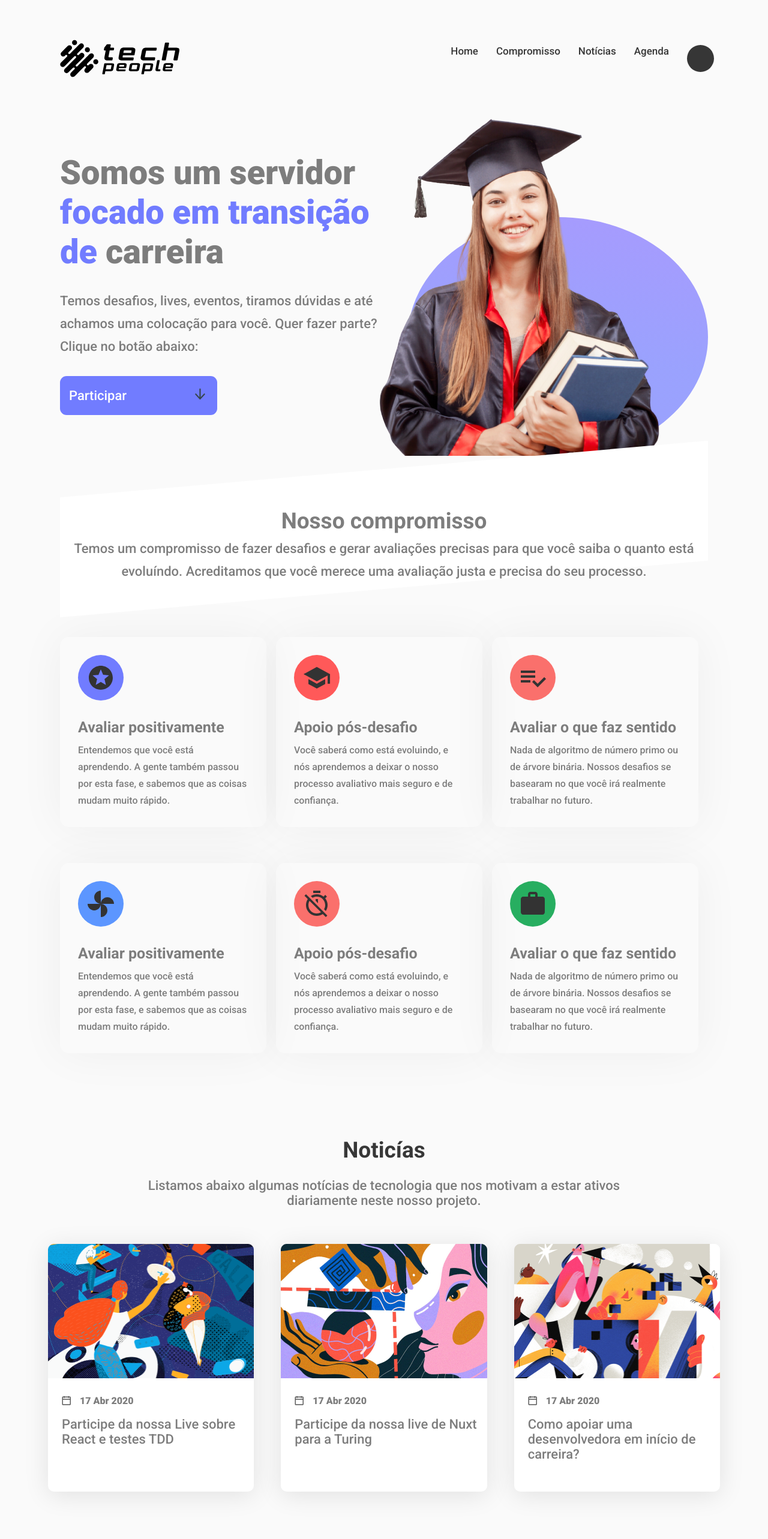
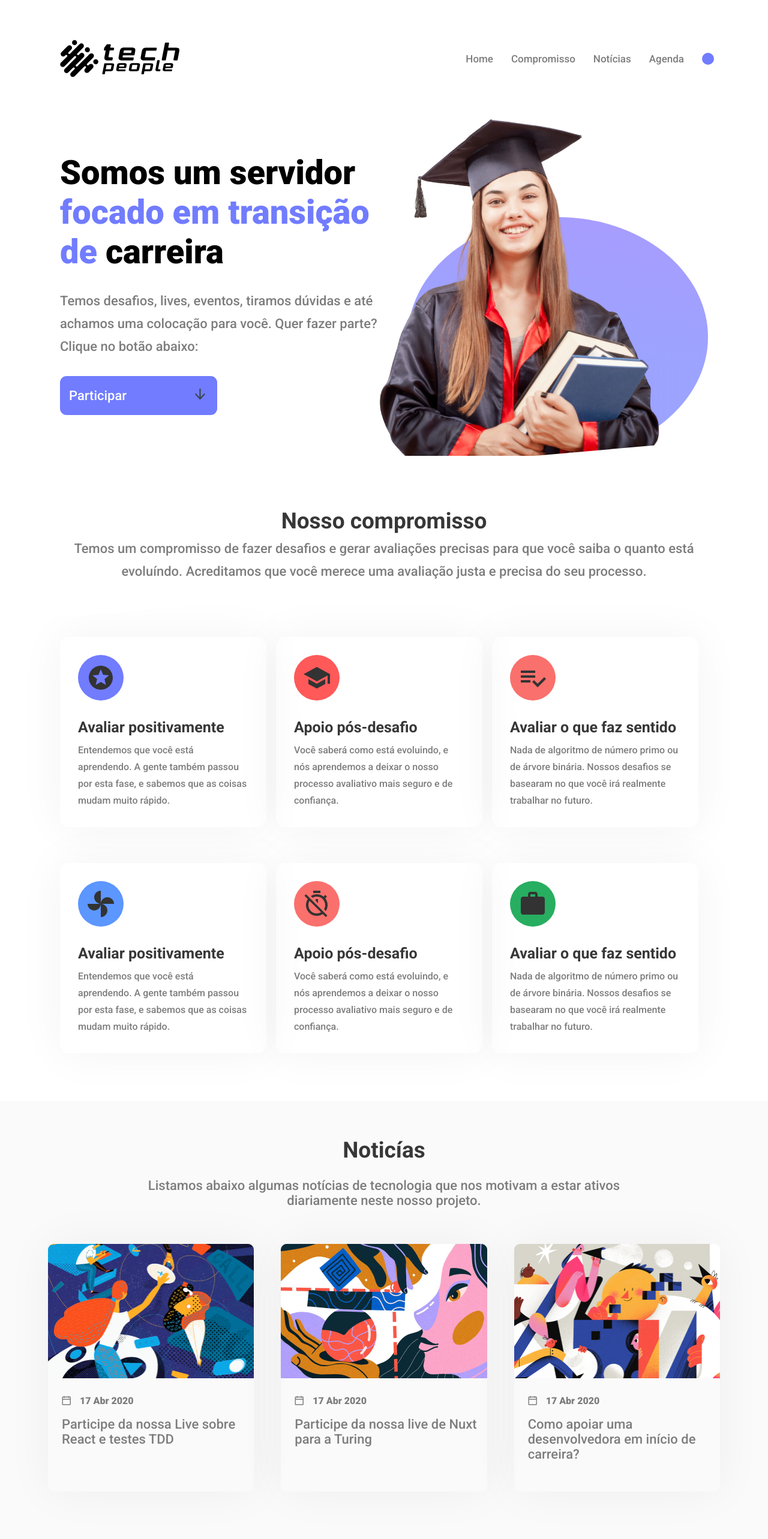
Before and after one commit to alexmuniz96/Tech-People, a React (Create React App) app: page / in a window 1280 px wide. Shown: the top 2566 px of the page at 60% size. Built offline with nearby package versions, Linux system fonts and the light colour scheme; what miragejs would draw is missing.

Commit message:
feat: config colors variables

```diff
--- a/src/components/DarkMode/index.js
+++ b/src/components/DarkMode/index.js
@@ -21,12 +21,12 @@ export default function DarkMode() {
     if (theme === darkTheme) {
       body.classList.replace(darkTheme, lightTheme)
       e.target.classList.remove(clickedClass)
-      localStorage.setItem('thme', 'light')
+      localStorage.setItem('theme', 'light')
       theme = lightTheme
     } else {
       body.classList.replace(lightTheme, darkTheme)
       e.target.classList.add(clickedClass)
-      localStorage.setItem('thme', 'dark')
+      localStorage.setItem('theme', 'dark')
       theme = darkTheme
     }
   }
--- a/src/components/DarkMode/styles.scss
+++ b/src/components/DarkMode/styles.scss
@@ -1,9 +1,10 @@
 #darkMode {
-  background: red;
-  background-size: 30px 30px;
-  width: 45px;
-  height: 45px;
-  filter: grayscale(100%);
+  display: flex;
+  align-self: center;
+  justify-content: center;
+  background: var(--purple);
+  width: 20px;
+  height: 20px;
   border: none;
   border-radius: 50%;
   transition: background-color 0.3s ease-in-out, filter 0.3s ease-in-out;
@@ -12,11 +13,11 @@
 #darkMode:hover,
 #darkMode:focus {
   filter: none;
-  background-color: rgb(226, 141, 141);
+  background-color: var(--grey);
   cursor: pointer;
 }
 
 #darkMode.clicked {
   filter: none !important;
-  background-color: black;
+  background-color: var(--white);
 }
--- a/src/components/Form/styles.module.scss
+++ b/src/components/Form/styles.module.scss
@@ -8,13 +8,11 @@
 
     h2 {
       font-size: 3.7rem;
-      color: var(--black);
     }
 
     p {
       font-size: 1.8rem;
       margin-top: 14px;
-      color: var(--grey);
       opacity: 0.7;
     }
   }
--- a/src/components/Header/index.js
+++ b/src/components/Header/index.js
@@ -29,7 +29,7 @@ export default function Header() {
     >
       <div>
         <div className='logoContainer'>
-          <Logo className='logo' fill={headerChange ? 'white' : 'black'} />
+          <Logo className='logo' fill={'white'} />
 
           <button className={isNavVisible ? 'active' : ''} onClick={handleNav}>
             <span className='hamburguer'> </span>
@@ -42,7 +42,7 @@ export default function Header() {
             <li><a href="#features">Compromisso</a> </li>
             <li><a href="#news">Notícias</a></li>
             <li><a href="#schedule">Agenda</a></li>
-            <DarkMode />
+            <li> <DarkMode /></li>
           </ul>
         </nav>
 
--- a/src/components/Header/styles.scss
+++ b/src/components/Header/styles.scss
@@ -16,6 +16,10 @@ header {
 
       .logo {
         width: 200px;
+
+        & path {
+          fill: var(--logo-color);
+        }
       }
 
       button {
@@ -31,7 +35,6 @@ header {
 
         a {
           font-size: 1.7rem;
-          color: var(--black);
           padding: 20px 0;
 
           &:hover {
--- a/src/components/News/index.js
+++ b/src/components/News/index.js
@@ -19,7 +19,7 @@ export default function News() {
         <div className={styles.cardNews}>
           <a href='https://dev.to/' target='blank'>
             <img src={newsOne} alt='news 1' />
-            <time> <Calendar /> 17 Abr 2020</time>
+            <time> <Calendar className={styles.calendar} /> 17 Abr 2020</time>
             <p>Participe da nossa Live sobre React e testes TDD</p>
           </a>
         </div>
@@ -27,7 +27,7 @@ export default function News() {
         <div className={styles.cardNews}>
           <a href='https://dev.to/' target='blank'>
             <img src={newsTwo} alt='news 2' />
-            <time> <Calendar /> 17 Abr 2020</time>
+            <time> <Calendar className={styles.calendar} /> 17 Abr 2020</time>
             <p>Participe da nossa live de Nuxt para a Turing</p>
           </a>
         </div>
@@ -35,7 +35,7 @@ export default function News() {
         <div className={styles.cardNews}>
           <a href='https://dev.to/' target='blank'>
             <img src={newsThree} alt='news 3' />
-            <time> <Calendar /> 17 Abr 2020</time>
+            <time> <Calendar className={styles.calendar} /> 17 Abr 2020</time>
             <p>Como apoiar uma desenvolvedora em início de carreira?</p>
           </a>
         </div>
--- a/src/components/News/styles.module.scss
+++ b/src/components/News/styles.module.scss
@@ -9,12 +9,10 @@ div.newsContainer {
 
     h2 {
       font-size: 3.7rem;
-      color: var(--black);
     }
 
     p {
       font-size: 2.2rem;
-      color: var(--grey);
       margin-top: 2.5rem;
       margin-inline: auto;
       max-width: 800px;
@@ -28,12 +26,11 @@ div.newsContainer {
 
 
     div.cardNews {
-      background: #fff;
       border-radius: 10px;
-      box-shadow: 0px 6px 42px rgba(0, 0, 0, 0.103884);
+      box-shadow: var(--box-shadow);
 
       a {
-        color: var(--grey);
+        color: var(--time-color);
 
         img {
           width: 100%;
@@ -51,6 +48,10 @@ div.newsContainer {
           font-weight: 900;
           padding: 28px 0 0 23px;
           gap: 15px;
+
+          .calendar path {
+            fill: var(--time-color);
+          }
         }
 
         p {
--- a/src/components/Schedule/index.js
+++ b/src/components/Schedule/index.js
@@ -62,7 +62,7 @@ export default function Schedule() {
               </p>
               <div className={styles.containerButton}>
                 <button>Participar  <ArrowRight /> </button>
-                <time> <Time /> 19:00 - 22:00  </time>
+                <time> <Time className={styles.timer} /> 19:00 - 22:00  </time>
               </div>
             </a>
           </SwiperSlide>
@@ -81,7 +81,7 @@ export default function Schedule() {
               </p>
               <div className={styles.containerButton}>
                 <button>Participar  <ArrowRight /> </button>
-                <time> <Time /> 19:00 - 22:00  </time>
+                <time> <Time className={styles.timer} /> 19:00 - 22:00  </time>
               </div>
             </a>
           </SwiperSlide>
@@ -100,7 +100,7 @@ export default function Schedule() {
               </p>
               <div className={styles.containerButton}>
                 <button>Participar  <ArrowRight /> </button>
-                <time> <Time /> 19:00 - 22:00  </time>
+                <time> <Time className={styles.timer} /> 19:00 - 22:00  </time>
               </div>
             </a>
           </SwiperSlide>
@@ -119,7 +119,7 @@ export default function Schedule() {
               </p>
               <div className={styles.containerButton}>
                 <button>Participar  <ArrowRight /> </button>
-                <time> <Time /> 19:00 - 22:00  </time>
+                <time> <Time className={styles.timer} /> 19:00 - 22:00  </time>
               </div>
             </a>
           </SwiperSlide>
--- a/src/components/Schedule/styles.module.scss
+++ b/src/components/Schedule/styles.module.scss
@@ -6,12 +6,10 @@
 
   h2 {
     font-size: 3.7rem;
-    color: var(--black);
   }
 
   p {
     font-size: 2.2rem;
-    color: var(--grey);
     margin-top: 25px;
 
   }
@@ -22,11 +20,11 @@
   .containerSwiper {
 
     .cardSchedule {
-      box-shadow: 0px 0px 77px rgba(0, 0, 0, 0.06);
+      box-shadow: var(--box-shadow);
       padding: 20px;
 
       a {
-        color: var(--grey);
+        color: var(--time-color);
       }
 
       .containerDate {
@@ -52,7 +50,7 @@
           max-width: 350px;
           font-size: 2.4rem;
           margin-left: 20px;
-          color: #37474F;
+          color: var(--titles-color)
         }
       }
     }
@@ -85,6 +83,10 @@
         display: flex;
         justify-content: center;
         align-items: center;
+
+        .timer path {
+          fill: var(--time-color);
+        }
       }
     }
 
--- a/src/style/global.scss
+++ b/src/style/global.scss
@@ -7,8 +7,14 @@
   --green: #70CE88;
   --green2: #27AE60;
   --grey: #7D7D7D;
+  --dark-background: #15162b;
+  --dark-background-contrast: #0e0e28;
+  --pure-black: #000;
   --black: #373737;
-  --white: #FAFAFA
+  --pure-white: #FFF;
+  --white: #FAFAFA;
+  --shadow-light: 0px 0px 77px rgba(0, 0, 0, 0.05);
+  --shadow-dark: 0px 0px 77px rgb(129 129 129 / 3%);
 }
 
 * {
@@ -27,18 +33,48 @@ html {
 body {
   margin-inline: 0 auto;
   background: var(--background-color);
-  color: var(--text-color);
   transition: background 0.3s;
 }
 
+body h1 {
+  color: var(--title-color);
+}
+
+body h2,
+body h3 {
+  color: var(--titles-color);
+}
+
+body p {
+  color: var(--text-color);
+}
+
+body a {
+  color: var(--links-color)
+}
+
 body.light {
-  --background-color: var(--white);
+  --background-color: var(--pure-white);
+  --background-contrast: var(--white);
+  --logo-color: var(--pure-black);
   --text-color: var(--grey);
+  --title-color: var(--pure-black);
+  --titles-color: var(--black);
+  --links-color: var(--grey);
+  --box-shadow: var(--shadow-light);
+  --time-color: var(--grey)
 }
 
 body.dark {
-  --background-color: var(--grey);
-  --text-color: var(--white);
+  --background-color: var(--dark-background);
+  --background-contrast: var(--dark-background-contrast);
+  --logo-color: var(white);
+  --text-color: var(--pure-white);
+  --title-color: var(--pure-white);
+  --titles-color: var(--purple);
+  --links-color: var(--white);
+  --box-shadow: var(--shadow-dark);
+  --time-color: var(--purple)
 }
 
 body,
@@ -85,7 +121,6 @@ main {
         font-size: 2.2rem;
         font-weight: 500;
         line-height: 3.8rem;
-        color: var(--grey);
         padding: 3rem 0;
       }
 
@@ -128,14 +163,15 @@ main {
   section.features {
     padding: 0 20px;
     width: 100%;
-    // background: #fff;
+
 
     div.backgroundFeatures {
       margin: -30px auto 0 auto;
       transform: skewY(-5deg);
       text-align: center;
-      background: #fff;
-      z-index: -2;
+      background: var(--background-color);
+      transition: background 0.3s;
+
 
       div.featuresTitle {
         padding: 6rem 0 1rem 0;
@@ -149,7 +185,6 @@ main {
         p {
           font-size: 2.2rem;
           line-height: 3.8rem;
-          color: var(--grey)
         }
       }
     }
@@ -165,7 +200,7 @@ main {
         padding: 30px;
         max-width: 344px;
         border-radius: 15px;
-        box-shadow: 0px 0px 77px rgba(0, 0, 0, 0.05);
+        box-shadow: var(--box-shadow);
 
         span {
           display: flex;
@@ -215,7 +250,6 @@ main {
         p {
           font-size: 1.6rem;
           line-height: 2.8rem;
-          color: var(--grey);
           margin-top: 1rem;
         }
       }
@@ -224,7 +258,7 @@ main {
 
   section.news {
     padding: 0 20px;
-    background: var(--white);
+    background: var(--background-contrast);
     max-width: 100%;
   }
 
@@ -241,7 +275,7 @@ main {
 
   section.form {
     padding: 0 20px;
-    background: var(--white);
+    background: var(--background-contrast);
     max-width: 100%;
     margin-top: 80px;
   }
@@ -301,9 +335,6 @@ main {
         }
       }
     }
-
-    section.news {}
-
   }
 }
 
```
Also changed, not shown: src/svgs/calendar.svg.
